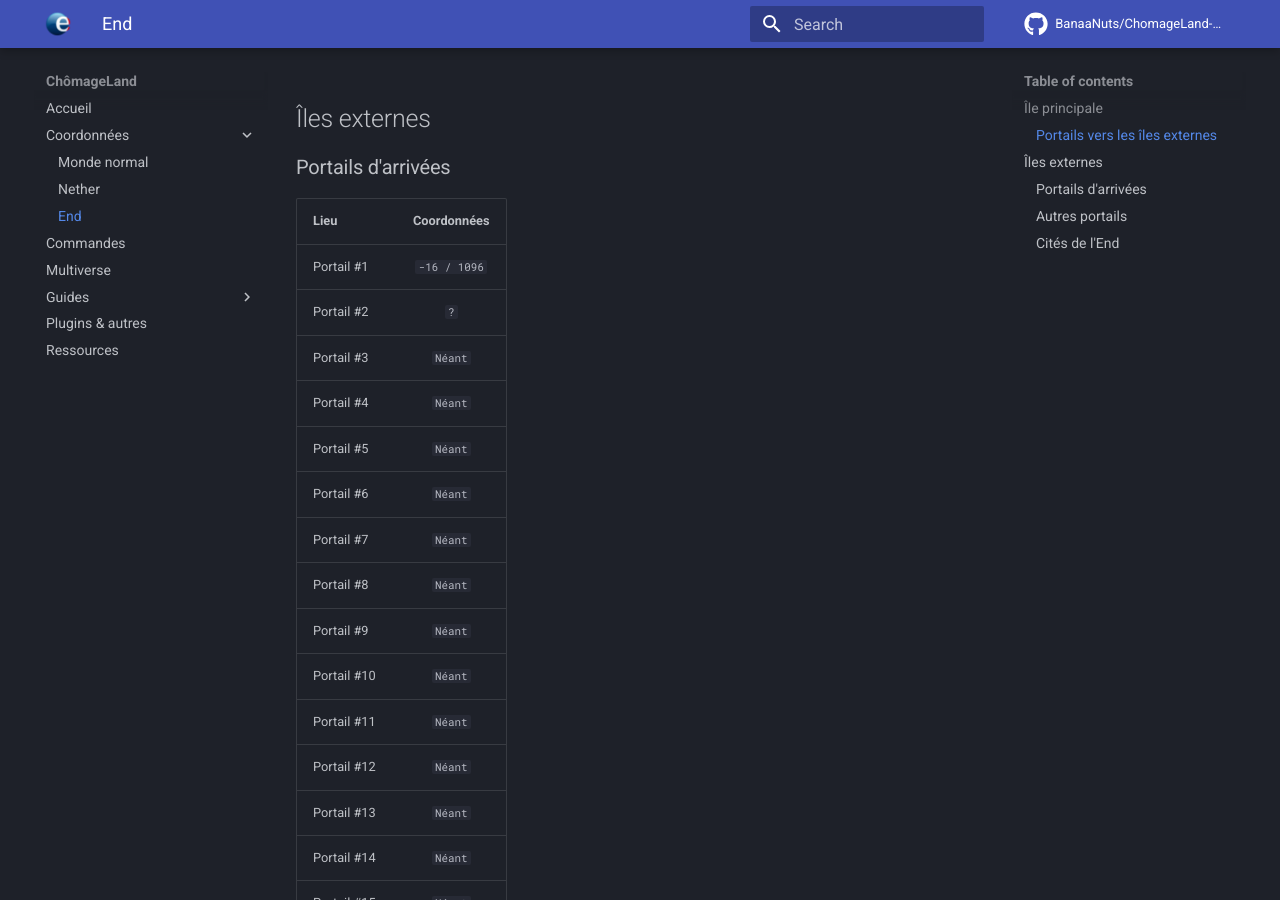
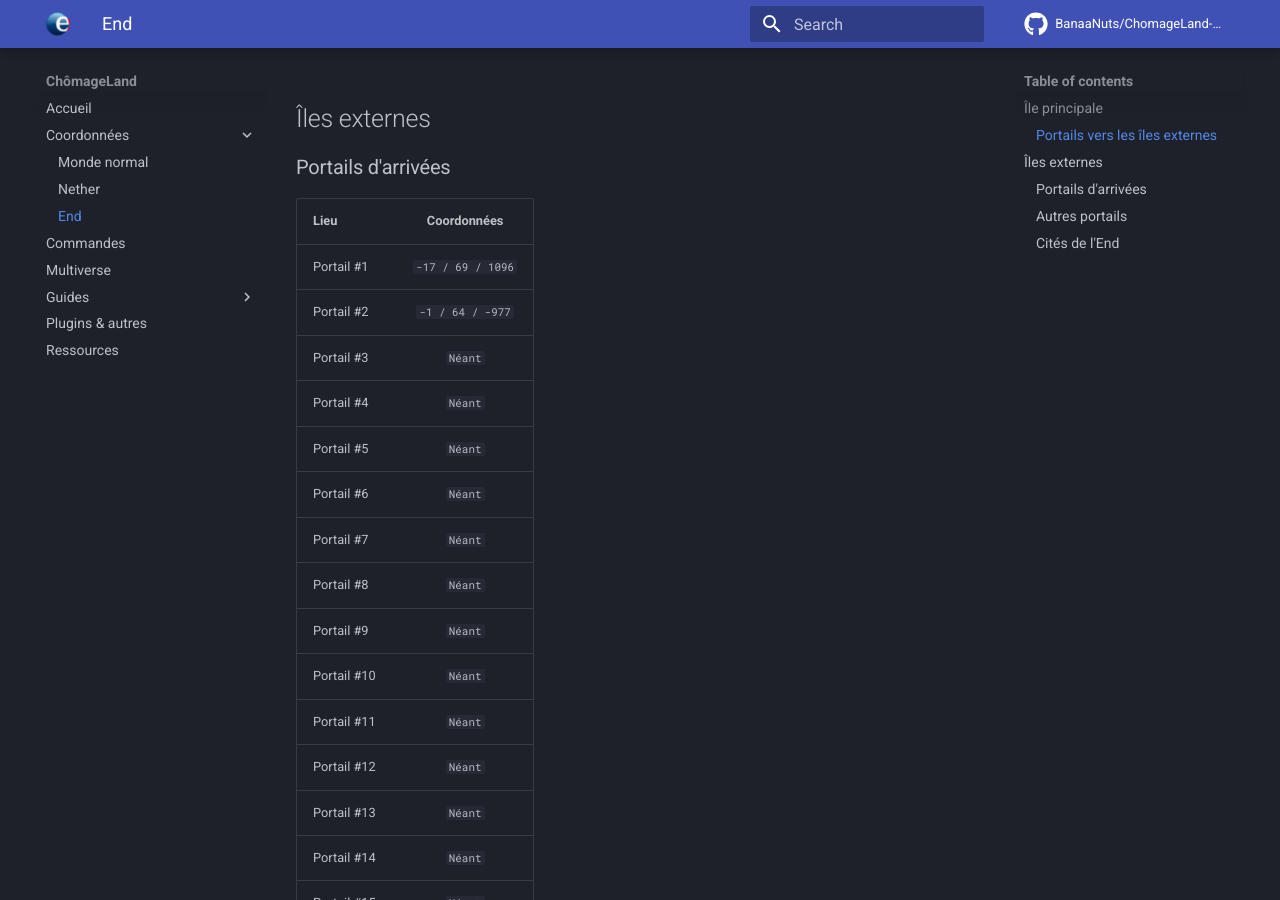
Before and after one commit to BanaaNuts/ChomageLand-Web, an MkDocs documentation site: the page built from docs/coordonnees/coordonnees_end.md, in a window 1280 px wide and 900 px high, scrolled down 2247 px. Built offline with MkDocs 1.6.1 and Material for MkDocs 9.7.7, drawn with Linux system fonts in a browser that asks for light colours; comment, search, counter and statistics services are not loaded; some of the changed text lies outside the part shown.

Commit message:
Coordonnées manquantes

```diff
--- a/docs/coordonnees/coordonnees_end.md
+++ b/docs/coordonnees/coordonnees_end.md
@@ -23,8 +23,8 @@
 
 | Lieu | Coordonnées |
 |:-----|:-----------:|
-| Portail #1 | `?` |
-| Portail #2 | `?` |
+| Portail #1 | `-1 / 75 / 96` |
+| Portail #2 | `0 / 75 / -96` |
 | Portail #3 | `Néant` |
 | Portail #4 | `Néant` |
 | Portail #5 | `Néant` |
@@ -50,8 +50,8 @@
 
 | Lieu | Coordonnées |
 |:-----|:-----------:|
-| Portail #1 | `-16 / 1096` |
-| Portail #2 | `?` |
+| Portail #1 | `-17 / 69 / 1096` |
+| Portail #2 | `-1 / 64 / -977` |
 | Portail #3 | `Néant` |
 | Portail #4 | `Néant` |
 | Portail #5 | `Néant` |
```
